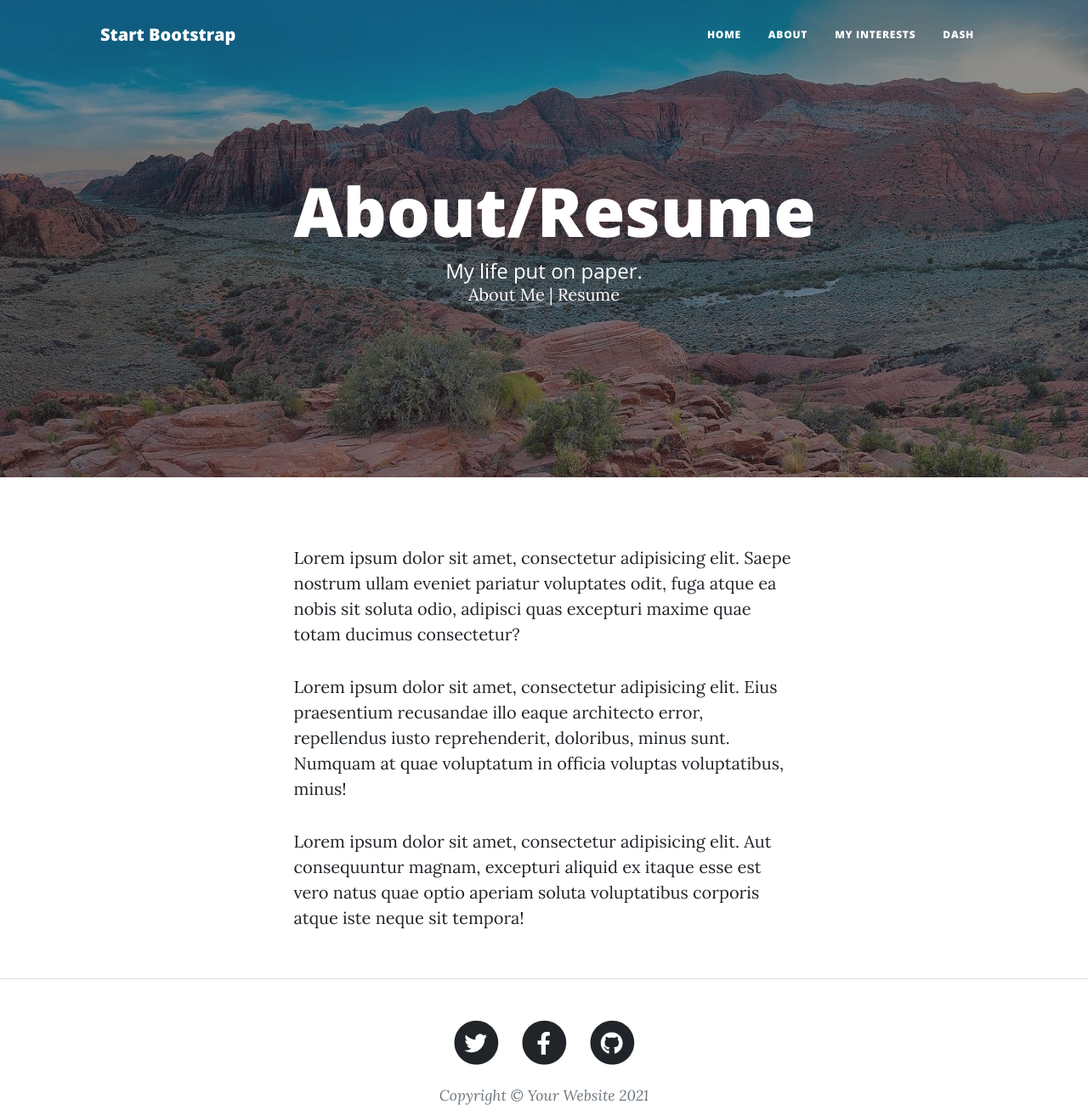
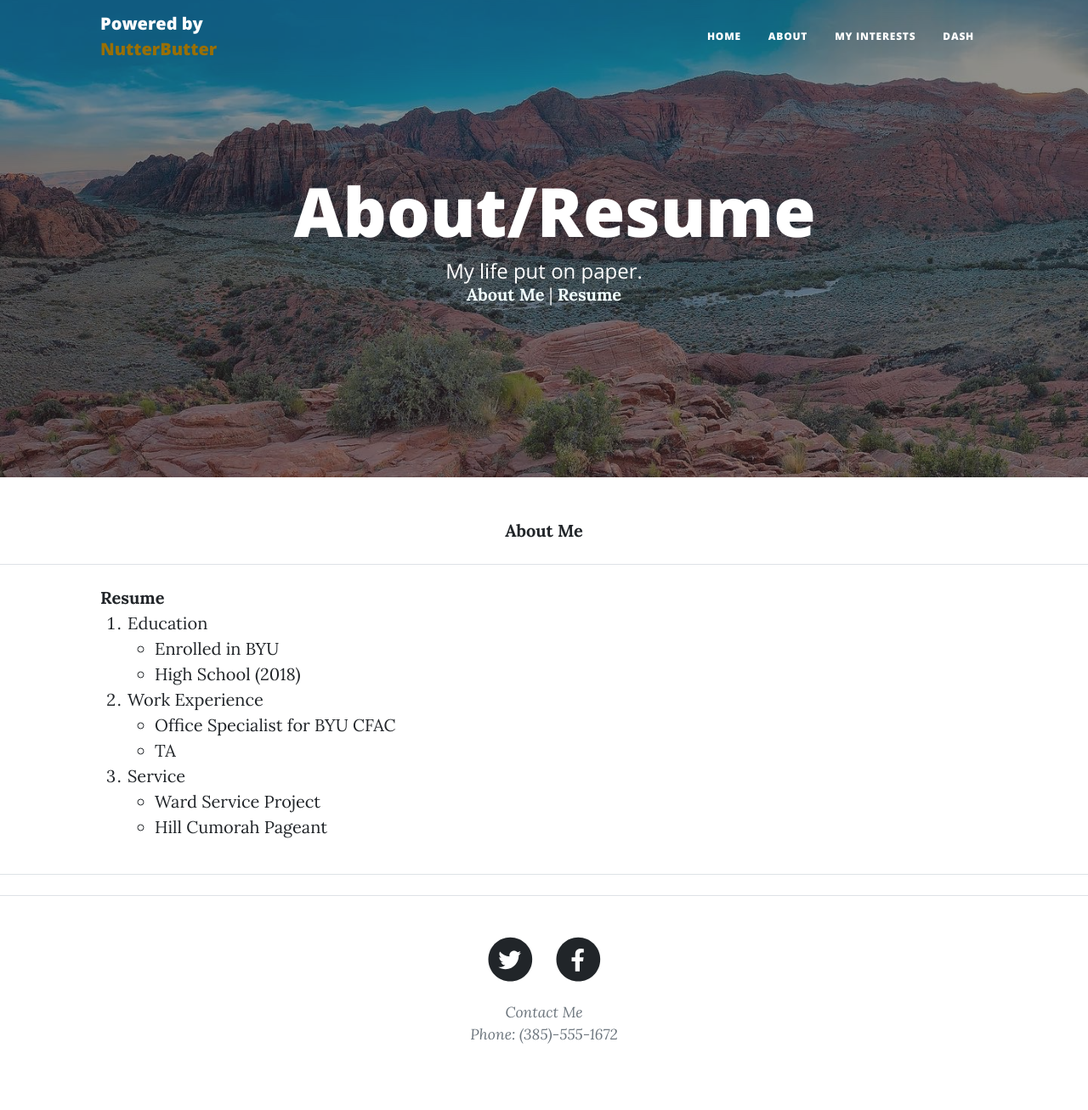
Before and after one commit to mossjakob/IS-201, a plain HTML site: page html/about.html in a window 1280 px wide. Shown: the whole page at 85% size. After the commit the page ends 1279 px from the top, so only its background shows below. Drawn offline with nearby package versions, Linux system fonts and the light colour scheme.

Commit message:
Add files via upload

```diff
--- a/html/about.html
+++ b/html/about.html
@@ -15,12 +15,18 @@
         <link href="https://fonts.googleapis.com/css?family=Open+Sans:300italic,400italic,600italic,700italic,800italic,400,300,600,700,800" rel="stylesheet" type="text/css" />
         <!-- Core theme CSS (includes Bootstrap)-->
         <link href="../styles/styles.css" rel="stylesheet" />
+        <link href="../styles/mystyles.css" rel="stylesheet" />
     </head>
     <body>
         <!-- Navigation-->
         <nav class="navbar navbar-expand-lg navbar-light" id="mainNav">
             <div class="container px-4 px-lg-5">
-                <a class="navbar-brand" href="../index.html">Start Bootstrap</a>
+                <a class="navbar-brand" href="index.html">
+                    Powered by
+                    <div class="nutterbutter">
+                        NutterButter
+                    </div>
+                </a>
                 <button class="navbar-toggler" type="button" data-bs-toggle="collapse" data-bs-target="#navbarResponsive" aria-controls="navbarResponsive" aria-expanded="false" aria-label="Toggle navigation">
                     Menu
                     <i class="fas fa-bars"></i>
@@ -36,7 +42,7 @@
             </div>
         </nav>
         <!-- Page Header-->
-        <header class="masthead" style="background-image: url('../images/87ACF25C-4BB3-4DE9-A0C7-A493FD9357ED.JPG')">
+        <header class="masthead" style="background-image: url('../images/87ACF25C-4BB3-4DE9-A0C7-A493FD9357ED.JPG')" alt="Picture of Snow Canyon in Southern Utah">
             <div class="container position-relative px-4 px-lg-5">
                 <div class="row gx-4 gx-lg-5 justify-content-center">
                     <div class="col-md-10 col-lg-8 col-xl-7">
@@ -44,7 +50,14 @@
                             <h1>About/Resume</h1>
                             <span class="subheading">My life put on paper.</span>
                             <span class="meta">
-                                About Me | Resume
+                                <a href="#aboutme" class="anchorstyle">
+                                    About Me
+                                </a>
+                                 |
+                                 <a href="#resume" class="anchorstyle">
+                                     Resume
+                                 </a>
+                            </span>
                             </span>
                         </div>
                     </div>
@@ -55,13 +68,59 @@
         <main class="mb-4">
             <div class="container px-4 px-lg-5">
                 <div class="row gx-4 gx-lg-5 justify-content-center">
-                    <div class="col-md-10 col-lg-8 col-xl-7">
-                        <p>Lorem ipsum dolor sit amet, consectetur adipisicing elit. Saepe nostrum ullam eveniet pariatur voluptates odit, fuga atque ea nobis sit soluta odio, adipisci quas excepturi maxime quae totam ducimus consectetur?</p>
-                        <p>Lorem ipsum dolor sit amet, consectetur adipisicing elit. Eius praesentium recusandae illo eaque architecto error, repellendus iusto reprehenderit, doloribus, minus sunt. Numquam at quae voluptatum in officia voluptas voluptatibus, minus!</p>
-                        <p>Lorem ipsum dolor sit amet, consectetur adipisicing elit. Aut consequuntur magnam, excepturi aliquid ex itaque esse est vero natus quae optio aperiam soluta voluptatibus corporis atque iste neque sit tempora!</p>
+                    <div class="post-preview post-title myfamily" id="aboutme">
+                        <b>About Me</b>
                     </div>
                 </div>
             </div>
+            <!--Break-->
+            <hr class="my-4">
+            <!--Resume-->
+            <div class="container px-4 px-lg-5">
+                <div class="row gx-4 gx-lg-5 justify-content-center">
+                    <div class="" id="resume">
+                        <b>Resume</b>
+                        <br>
+                        <ol>
+                            <li>
+                                Education
+                            </li>
+                                <ul>
+                                    <li>
+                                        Enrolled in BYU
+                                    </li>
+                                    <li>
+                                        High School (2018)
+                                    </li>
+                                </ul>
+                            <li>
+                                Work Experience
+                            </li>
+                                <ul>
+                                    <li>
+                                        Office Specialist for BYU CFAC
+                                    </li>
+                                    <li>
+                                        TA
+                                    </li>
+                                </ul>
+                            <li>
+                                Service
+                            </li>
+                                <ul>
+                                    <li>
+                                        Ward Service Project
+                                    </li>
+                                    <li>
+                                        Hill Cumorah Pageant
+                                    </li>
+                                </ul>
+                        </ol>
+                    </div>
+                </div>
+            </div>
+            <!--Break-->
+            <hr class="my-4">
         </main>
         <!-- Footer-->
         <footer class="border-top">
@@ -70,7 +129,7 @@
                     <div class="col-md-10 col-lg-8 col-xl-7">
                         <ul class="list-inline text-center">
                             <li class="list-inline-item">
-                                <a href="#!">
+                                <a href="https://twitter.com/">
                                     <span class="fa-stack fa-lg">
                                         <i class="fas fa-circle fa-stack-2x"></i>
                                         <i class="fab fa-twitter fa-stack-1x fa-inverse"></i>
@@ -78,23 +137,19 @@
                                 </a>
                             </li>
                             <li class="list-inline-item">
-                                <a href="#!">
+                                <a href="https://www.facebook.com/">
                                     <span class="fa-stack fa-lg">
                                         <i class="fas fa-circle fa-stack-2x"></i>
                                         <i class="fab fa-facebook-f fa-stack-1x fa-inverse"></i>
                                     </span>
                                 </a>
                             </li>
-                            <li class="list-inline-item">
-                                <a href="#!">
-                                    <span class="fa-stack fa-lg">
-                                        <i class="fas fa-circle fa-stack-2x"></i>
-                                        <i class="fab fa-github fa-stack-1x fa-inverse"></i>
-                                    </span>
-                                </a>
-                            </li>
                         </ul>
-                        <div class="small text-center text-muted fst-italic">Copyright &copy; Your Website 2021</div>
+                        <div id="contactme" class="small text-center text-muted fst-italic">
+                            Contact Me
+                            <br>
+                            Phone: (385)-555-1672
+                        </div>
                     </div>
                 </div>
             </div>
--- a/styles/mystyles.css
+++ b/styles/mystyles.css
@@ -1,3 +1,16 @@
 .anchorstyle {
     color:azure;
+    font-weight: bolder;
 }
+
+.nutterbutter {
+    color:rgb(153, 111, 5);
+}
+
+.myfamily {
+    text-align: center;
+}
+
+.resume {
+    text-align: center;
+}
```
Also changed, not shown: html/post.html (+15 -13 lines), index.html (+19 -59 lines), images/familypicture.jpg (added).
